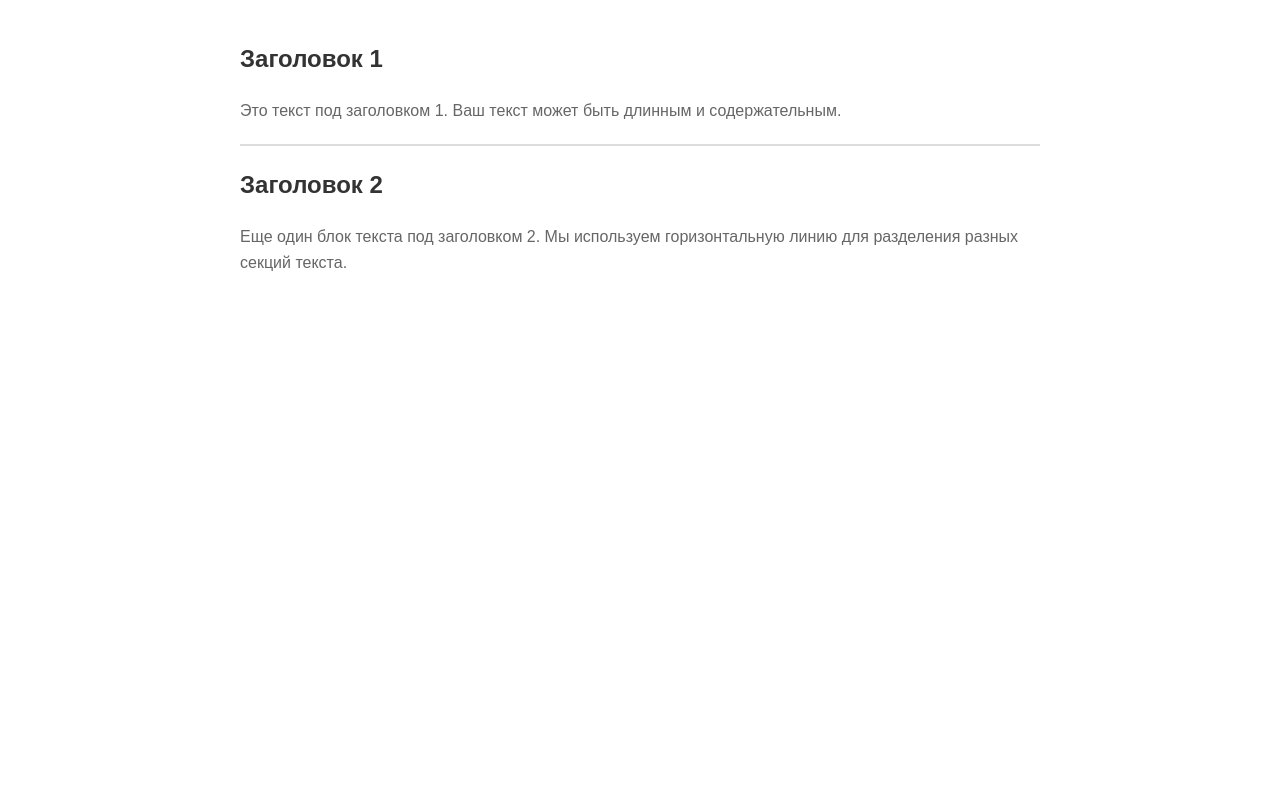
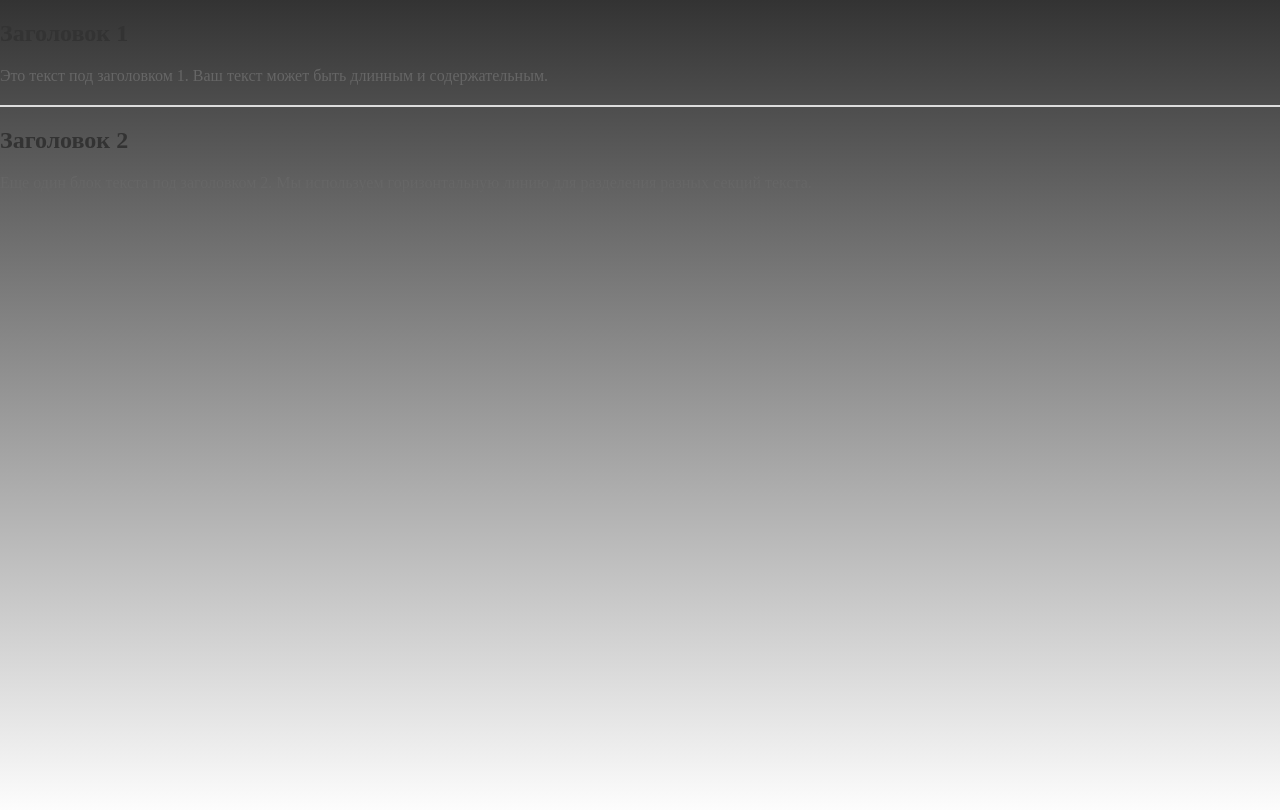
Before and after one commit to petrushka007/TAY, a plain HTML site: page test.html in a window 1280 px wide. Drawn offline with Linux system fonts and the light colour scheme.

Commit message:
форма

```diff
--- a/style.css
+++ b/style.css
@@ -276,7 +276,7 @@ html {
   background-color: #555;
 }
 iframe {
-  width: 1050px;
+  width: 650px;
   margin: 0 auto;
   display: block;
 
--- a/test.html
+++ b/test.html
@@ -5,13 +5,14 @@
   <meta name="viewport" content="width=device-width, initial-scale=1.0">
   <title>Разделение текста</title>
   <style>
-    body {
-      font-family: 'Arial', sans-serif;
-      line-height: 1.6;
-      max-width: 800px;
-      margin: 0 auto;
-      padding: 20px;
-    }
+   body {
+  background: linear-gradient(to bottom, #333333, #ffffff);
+  /* #333333 - цвет вверху (темный), #ffffff - цвет внизу (светлый) */
+  margin: 0;
+  padding: 0;
+  height: 100vh;
+}
+
 
     hr {
       border: none;
```
